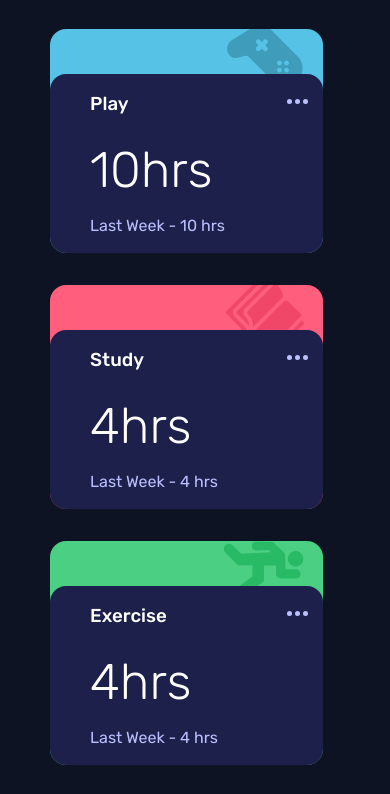
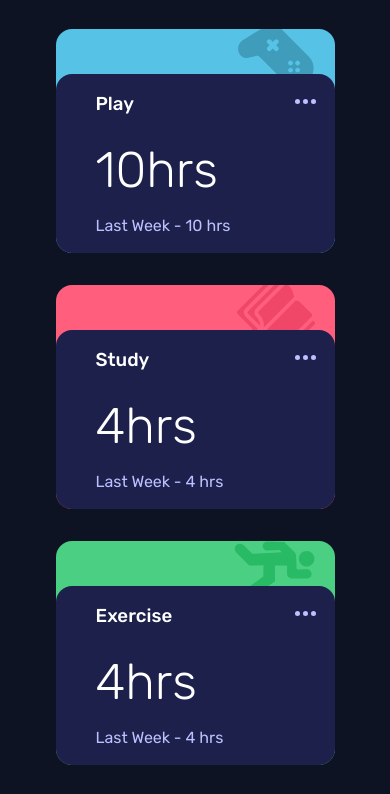
Before and after one commit to Kass-S/time-tracking-dashboard-main, a plain HTML site: page index.html in a window 390 px wide. Shown: the part 627-1421 px from the top of the page. Drawn offline with Linux system fonts and the light colour scheme.

Commit message:
updated responsiveness

```diff
--- a/styles/style.css
+++ b/styles/style.css
@@ -30,6 +30,7 @@ body{
     background-color: var(--bg-color);
     font-family: 'Rubik', Arial, Helvetica, sans-serif;
     color: white;
+    margin: 0;
 }
 
 h2{
@@ -95,13 +96,23 @@ main{
 .attribution { font-size: 11px; text-align: center; }
 .attribution a { color: hsl(228, 45%, 44%); }
 
-@media (max-width: 1025px){
+@media(max-width: 1351px){
+    main{
+        margin: 6em 5em;
+    }
+}
+
+@media(max-width: 1266px){
+    main{
+        margin: 6em 2em;
+    }
+}
+
+@media (max-width: 1170px){
     main{
         margin: 4em 5em;
-        display: grid;
         grid-template-columns: 16em 16em 16em;
         grid-template-rows: 15em 15em 15em;
-        gap: 2em;
     }
 
     /* user card */
@@ -150,6 +161,67 @@ main{
         grid-column: 3;
     }
     /* self care card */
+}
+
+@media (max-width: 950px){
+    main{
+        margin: 5em 11em;
+        grid-template-columns: 16em 16em;
+        grid-template-rows: 15em 6em 15em 15em 15em;
+    }
+
+    /* user card */
+    .card-user-item{
+        grid-column: span 2;
+    }
+
+    .user-margin{
+        margin: 10px 5px;
+    }
+
+    /* user card */
+
+    /* work card */
+    .work-card{
+        grid-column: 1;
+    }
+    /* work card */
+
+    /* play card */
+    .play-card{
+        grid-column: 2;
+    }
+    /* play card */
+
+    /* study card */
+    .study-card{
+        grid-column: 1;
+    }
+    /* study card */
+
+    /* exercise card */
+    .exercise-card{
+        grid-column: 2;
+    }
+    /* exercise card */
+
+    /* social card */
+    .social-card{
+        grid-column: 1;
+    }
+    /* social card */
+
+    /* self care card */
+    .selfcare-card{
+        grid-column: 2;
+    }
+    /* self care card */
+}
+
+@media(max-width: 850px){
+    main{
+        margin: 5em 9em;
+    }
 }
 
 @media (max-width:769px){
```
